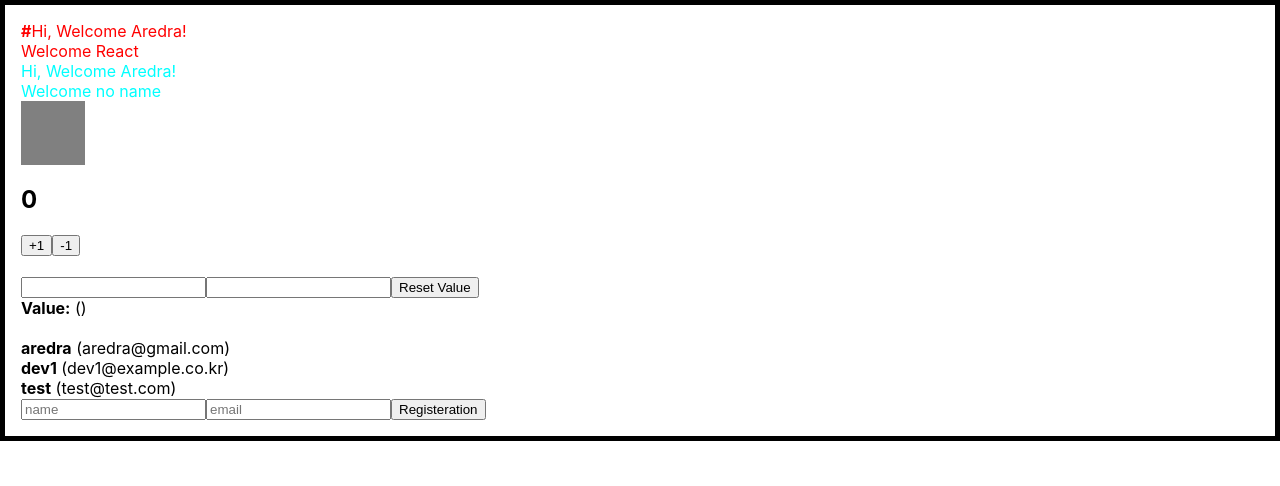
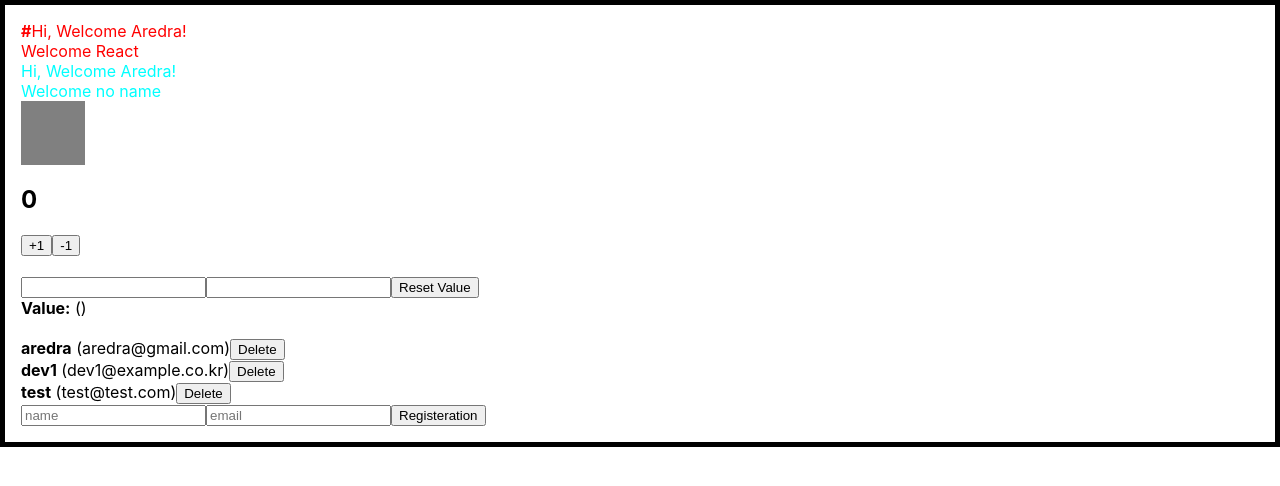
Before and after one commit to aredra/react-tutorial, a React (Create React App) app: page / in a window 1280 px wide. Shown: the top 486 px of the page. Built offline with nearby package versions, Linux system fonts and the light colour scheme.

Commit message:
add Remove item in array

```diff
--- a/src/App.js
+++ b/src/App.js
@@ -71,6 +71,10 @@
     nextId.current += 1;
   }
 
+  const onRemove = id => {
+    setUsers(users.filter(user => user.id !== id));
+  }
+
   return (
     <Wrapper>
       {/* isSpecial 지정하지 않을 경우 true로 인식 */}
@@ -84,7 +88,7 @@
             <div style={style}>{name}</div>
       */}
       <br/>
-      <UserList users={users}></UserList>
+      <UserList users={users} onRemove={onRemove}></UserList>
       <CreateUser
         username={username}
         email={email}
--- a/src/User.js
+++ b/src/User.js
@@ -1,21 +1,27 @@
 import React from 'react';
 
-function User({user}) {
+function User({user, onRemove}) {
+    const {id, username, email} = user;
+
     return (
         <div>
-            <b>{user.username}</b> ({user.email})
+            <b>{username}</b> ({email})
+            <button onClick={() => onRemove(id)}>Delete</button>
         </div>
     );
 }
 
-function UserList({users}) {
+function UserList({users, onRemove}) {
     return (
         <div>
         {
             //key가 없으면 console.error 출력
             //index를 쓸 수 있으나 성능이 좋아지지는 않음
             // users.map((user, index) => <User user={user} key={index}/>)
-            users.map(user => <User user={user} key={user.id}/>)
+            users.map(
+                    user =>
+                        <User user={user} onRemove={onRemove} key={user.id}/>
+                )
         }
         </div>
     );
```
Also changed, not shown: src/CreateUser.js (line endings or trailing spaces).
